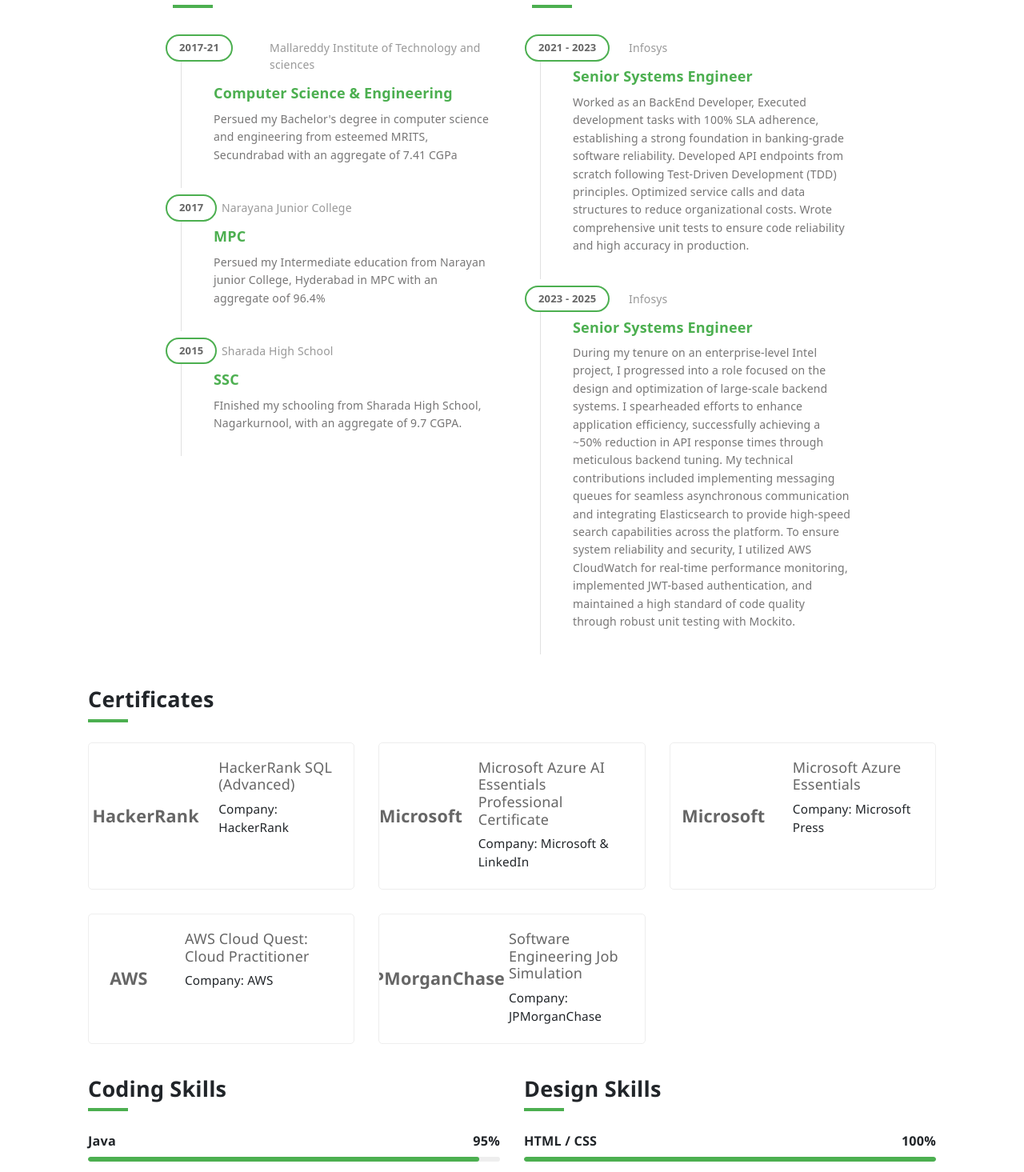
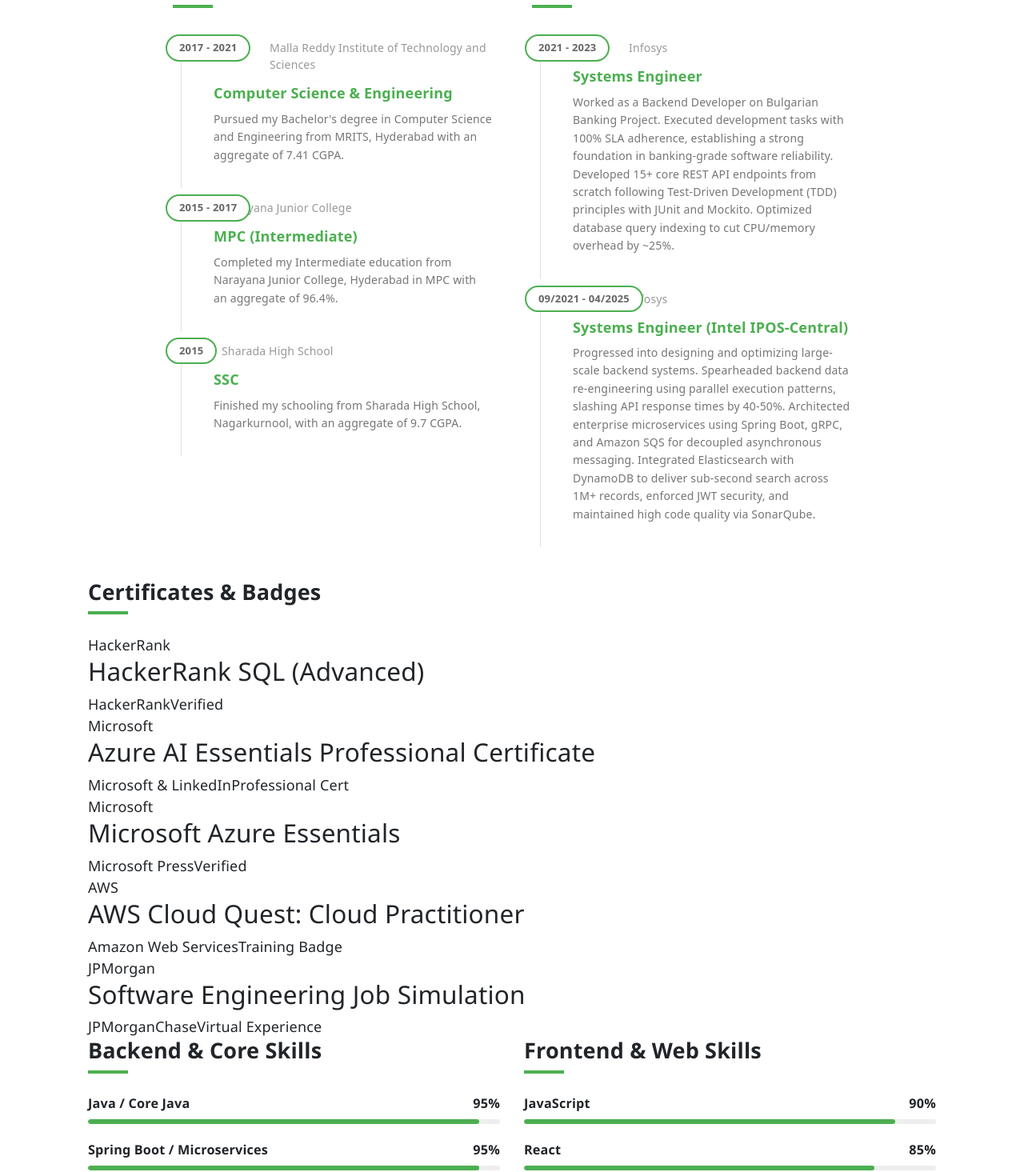
Before and after one commit to Sainitheeshreddy45/personalwebsite, a React (Vite) app: page /#/resume in a window 1280 px wide. Shown: the part 267-1732 px from the top of the page at 80% size. Built offline with nearby package versions, Linux system fonts and the light colour scheme.

Commit message:
new resume

```diff
--- a/src/components/Resume.jsx
+++ b/src/components/Resume.jsx
@@ -3,75 +3,75 @@
 export default function Resume() {
   return (
     <>
-      <div class="main-header">
-        <h1 class="page-title">Resume</h1>
-        <span class="experience-badge">3.8 Years of Experience</span>
+      <div className="main-header">
+        <h1 className="page-title">Resume</h1>
+        <span className="experience-badge">3.8+ Years of Experience</span>
       </div>
-      <div class="resume-container">
-        <div class="column">
-          <h2 class="section-title">Education</h2>
 
-          <div class="timeline-item wide-date">
-            <div class="timeline-date-pill">2017-21</div>
-            <div class="timeline-meta">
-              Mallareddy Institute of Technology and sciences
+      <div className="resume-container">
+        {/* Education Column */}
+        <div className="column">
+          <h2 className="section-title">Education</h2>
+
+          <div className="timeline-item wide-date">
+            <div className="timeline-date-pill">2017 - 2021</div>
+            <div className="timeline-meta">
+              Malla Reddy Institute of Technology and Sciences
             </div>
-            <h3 class="timeline-title">Computer Science & Engineering</h3>
-            <p class="timeline-text">
-              Persued my Bachelor's degree in computer science and engineering
-              from esteemed MRITS, Secundrabad with an aggregate of 7.41 CGPa
+            <h3 className="timeline-title">Computer Science & Engineering</h3>
+            <p className="timeline-text">
+              Pursued my Bachelor's degree in Computer Science and Engineering
+              from MRITS, Hyderabad with an aggregate of 7.41 CGPA.
             </p>
           </div>
 
           <TimelineCard
-            year="2017"
+            year="2015 - 2017"
             college="Narayana Junior College"
-            role="MPC"
-            description="Persued my Intermediate education from Narayan junior College, Hyderabad in MPC with an aggregate oof 96.4%"
+            role="MPC (Intermediate)"
+            description="Completed my Intermediate education from Narayana Junior College, Hyderabad in MPC with an aggregate of 96.4%."
           />
 
-          <div class="timeline-item">
-            <div class="timeline-date-pill">2015</div>
-            <div class="timeline-meta">Sharada High School</div>
-            <h3 class="timeline-title">SSC</h3>
-            <p class="timeline-text">
-              FInished my schooling from Sharada High School, Nagarkurnool, with
+          <div className="timeline-item">
+            <div className="timeline-date-pill">2015</div>
+            <div className="timeline-meta">Sharada High School</div>
+            <h3 className="timeline-title">SSC</h3>
+            <p className="timeline-text">
+              Finished my schooling from Sharada High School, Nagarkurnool, with
               an aggregate of 9.7 CGPA.
             </p>
           </div>
         </div>
 
-        <div class="column">
-          <h2 class="section-title">Experience</h2>
+        {/* Experience Column */}
+        <div className="column">
+          <h2 className="section-title">Experience</h2>
 
-          <div class="timeline-item wide-date">
-            <div class="timeline-date-pill">2021 - 2023</div>
-            <div class="timeline-meta">Infosys</div>
-            <h3 class="timeline-title">Senior Systems Engineer</h3>
-            <p class="timeline-text">
-              Worked as an BackEnd Developer, Executed development tasks with
-              100% SLA adherence, establishing a strong foundation in
-              banking-grade software reliability. Developed API endpoints from
-              scratch following Test-Driven Development (TDD) principles.
-              Optimized service calls and data structures to reduce
-              organizational costs. Wrote comprehensive unit tests to ensure
-              code reliability and high accuracy in production.
+          <div className="timeline-item wide-date">
+            <div className="timeline-date-pill">2021 - 2023</div>
+            <div className="timeline-meta">Infosys</div>
+            <h3 className="timeline-title">Systems Engineer</h3>
+            <p className="timeline-text">
+              Worked as a Backend Developer on Bulgarian Banking Project.
+              Executed development tasks with 100% SLA adherence, establishing a
+              strong foundation in banking-grade software reliability. Developed
+              15+ core REST API endpoints from scratch following Test-Driven
+              Development (TDD) principles with JUnit and Mockito. Optimized database query
+              indexing to cut CPU/memory overhead by ~25%.
             </p>
           </div>
 
-          <div class="timeline-item wide-date">
-            <div class="timeline-date-pill">2023 - 2025</div>
-            <div class="timeline-meta">Infosys</div>
-            <h3 class="timeline-title">Senior Systems Engineer</h3>
-            <p class="timeline-text">
-              During my tenure on an enterprise-level Intel project,
-              I progressed into a role focused on the design and optimization of large-scale backend systems.
-              I spearheaded efforts to enhance application efficiency,
-              successfully achieving a ~50% reduction in API response times through meticulous backend tuning.
-              My technical contributions included implementing messaging queues for seamless asynchronous communication and
-              integrating Elasticsearch to provide high-speed search capabilities across the platform.
-              To ensure system reliability and security, I utilized AWS CloudWatch for real-time performance monitoring,
-              implemented JWT-based authentication, and maintained a high standard of code quality through robust unit testing with Mockito.
+          <div className="timeline-item wide-date">
+            <div className="timeline-date-pill">09/2021 - 04/2025</div>
+            <div className="timeline-meta">Infosys</div>
+            <h3 className="timeline-title">Systems Engineer (Intel IPOS-Central)</h3>
+            <p className="timeline-text">
+              Progressed into designing and optimizing large-scale backend systems.
+              Spearheaded backend data re-engineering using parallel execution patterns,
+              slashing API response times by 40-50%. Architected enterprise microservices
+              using Spring Boot, gRPC, and Amazon SQS for decoupled asynchronous messaging.
+              Integrated Elasticsearch with DynamoDB to deliver sub-second search across 1M+ records,
+              enforced JWT security, and maintained high code quality via SonarQube.
             </p>
           </div>
         </div>
@@ -80,37 +80,37 @@
       <div className="container">
         {/* Certificates Section */}
         <section className="section">
-  <h2 className="section-title">Certificates</h2>
-  <div className="grid-layout">
+          <h2 className="section-title">Certificates & Badges</h2>
+          <div className="certificates-grid">
             <CertificateCard
               logo="HackerRank"
               title="HackerRank SQL (Advanced)"
-      id="HackerRank"
-      date=""
+              issuer="HackerRank"
+              badge="Verified"
             />
             <CertificateCard
               logo="Microsoft"
-      title="Microsoft Azure AI Essentials Professional Certificate"
-      id="Microsoft & LinkedIn"
-      date=""
+              title="Azure AI Essentials Professional Certificate"
+              issuer="Microsoft & LinkedIn"
+              badge="Professional Cert"
             />
             <CertificateCard
               logo="Microsoft"
               title="Microsoft Azure Essentials"
-      id="Microsoft Press"
-      date=""
+              issuer="Microsoft Press"
+              badge="Verified"
             />
             <CertificateCard
               logo="AWS"
               title="AWS Cloud Quest: Cloud Practitioner"
-      id="AWS"
-      date=""
+              issuer="Amazon Web Services"
+              badge="Training Badge"
             />
             <CertificateCard
-      logo="JPMorganChase"
+              logo="JPMorgan"
               title="Software Engineering Job Simulation"
-      id="JPMorganChase"
-      date=""
+              issuer="JPMorganChase"
+              badge="Virtual Experience"
             />
           </div>
         </section>
@@ -118,15 +118,17 @@
         {/* Skills Section */}
         <div className="grid-layout">
           <section className="section">
-            <h2 className="section-title">Coding Skills</h2>
-            <SkillBar name="Java" level={95} />
-            <SkillBar name="SpringBoot" level={95} />
+            <h2 className="section-title">Backend & Core Skills</h2>
+            <SkillBar name="Java / Core Java" level={95} />
+            <SkillBar name="Spring Boot / Microservices" level={95} />
+            <SkillBar name="AWS & Cloud Solutions" level={85} />
           </section>
 
           <section className="section">
-            <h2 className="section-title">Design Skills</h2>
-            <SkillBar name="HTML / CSS" level={100} />
+            <h2 className="section-title">Frontend & Web Skills</h2>
             <SkillBar name="JavaScript" level={90} />
+            <SkillBar name="React" level={85} />
+            <SkillBar name="HTML / CSS" level={95} />
           </section>
         </div>
       </div>
@@ -134,15 +136,17 @@
   );
 }
 
-const CertificateCard = ({ logo, title, id, date }) => (
-  <div className="certificate-card">
-    <div className="certificate-logo">
-      <span>{logo}</span>
+const CertificateCard = ({ logo, title, issuer, badge }) => (
+  <div className="cert-card">
+    <div className="cert-logo-wrapper">
+      <span className="cert-logo-text">{logo}</span>
     </div>
-    <div className="certificate-info">
-      <h3>{title}</h3>
-      <p className="id">Company: {id}</p>
-      <p className="date">{date}</p>
+    <div className="cert-content">
+      <h3 className="cert-title">{title}</h3>
+      <div className="cert-footer">
+        <span className="cert-issuer">{issuer}</span>
+        {badge && <span className="cert-badge">{badge}</span>}
+      </div>
     </div>
   </div>
 );
@@ -161,11 +165,11 @@
 
 function TimelineCard({ year, college, role, description }) {
   return (
-    <div class="timeline-item">
-      <div class="timeline-date-pill">{year}</div>
-      <div class="timeline-meta">{college}</div>
-      <h3 class="timeline-title">{role}</h3>
-      <p class="timeline-text">{description}</p>
+    <div className="timeline-item">
+      <div className="timeline-date-pill">{year}</div>
+      <div className="timeline-meta">{college}</div>
+      <h3 className="timeline-title">{role}</h3>
+      <p className="timeline-text">{description}</p>
     </div>
   );
 }
```
Also changed, not shown: 1 other file (tests, documents, lock files or other folders). Lines whose indentation alone changed are shown as unchanged.
